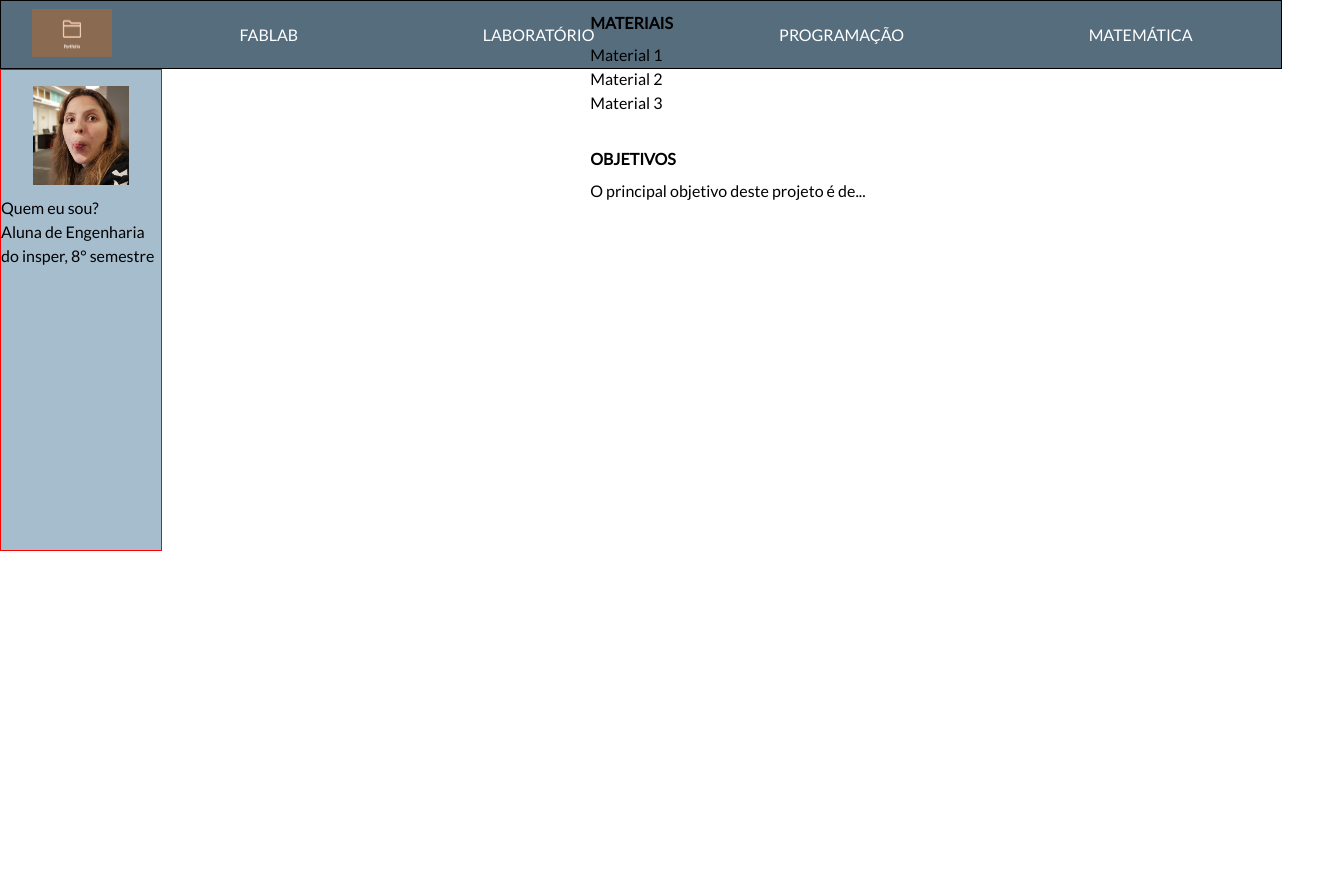
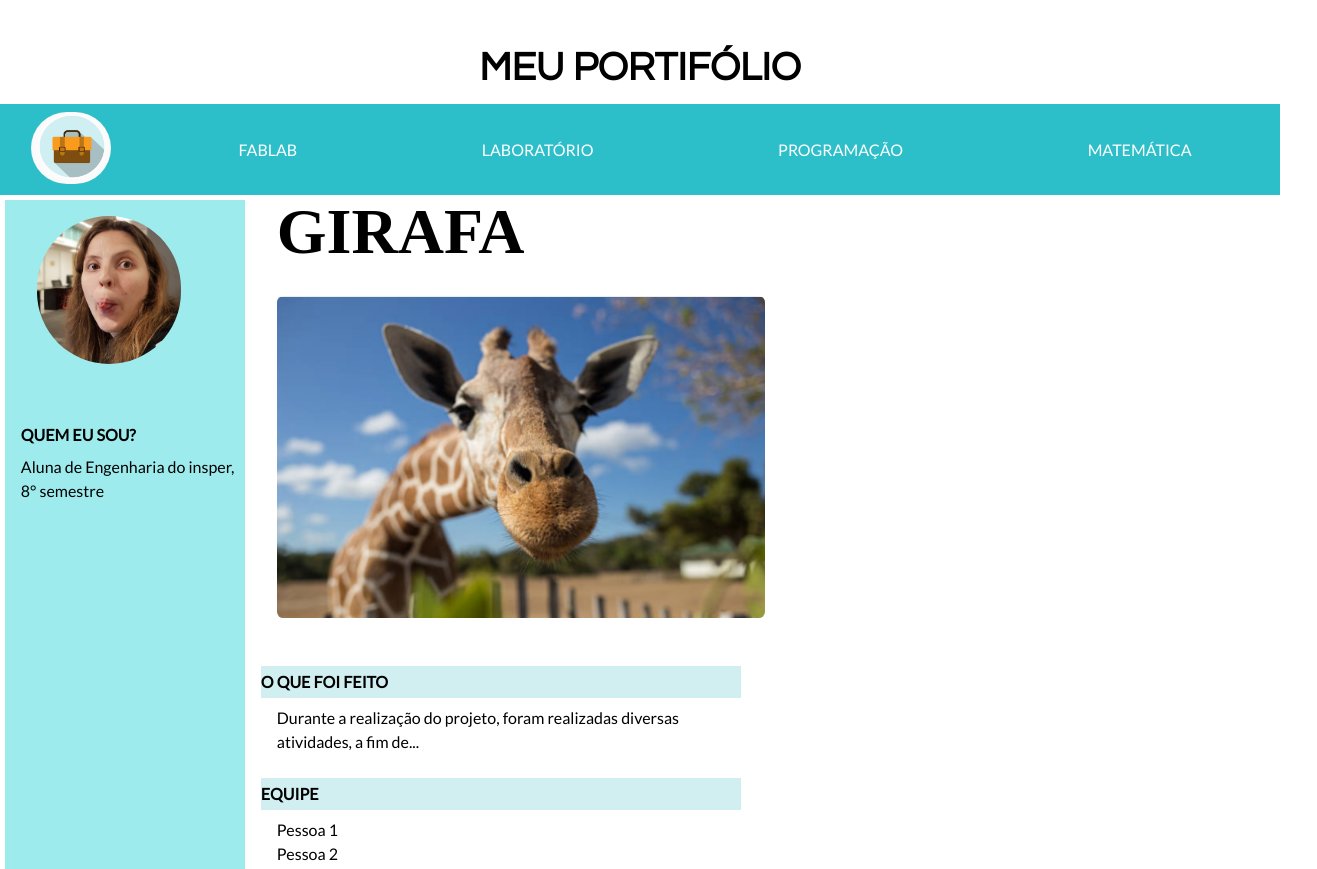
Before and after one commit to beatrizcf2/Handouts-Co-design-de-aplicativos, a plain HTML site: page 11 /projeto.html in a window 1280 px wide. Shown: the top 869 px of the page, 1317 px wide, since content can reach past the window. Drawn offline with Linux system fonts and the light colour scheme; a web font is replaced by a local one.

Commit message:
Alteracao do perfil mais cores

```diff
--- a/11 /assets/css/style.css
+++ b/11 /assets/css/style.css
@@ -1,22 +1,30 @@
-.header {
+.header{
+  font-size:40px;
+  color:black;
+  font-weight:bold;
+  text-align:center;
+  margin-top: 3rem;
+  margin-bottom:1rem;
+  text-transform: uppercase;
+  font-weight: bold;
+  font-family: "Questrial", sans-serif;
+}
+
+.nav {
   left: 5%;
   top: 10%;
   width: 100%;
   height: 100%;
-  border-style: solid;
-  border-width: 0.1rem;
   display: flex;
   align-items: center;
-  background-color: #566D7E;
+  background-color: #2dbfc9;
 }
 
+
 .menu {
-  background-color: #A6BDCE;
-  width: 10rem;
-  height: 30rem;
-  border-style: solid;
-  border-width: 0.1rem;
-  border-color: rgb(255,0,0);
+  background-color: #9eebed;
+  width: 15rem;
+  height: 100rem;
 }
 
 .main-img-cont{
@@ -29,7 +37,8 @@
 .portfolio {
   margin: 0.5rem;
   width: 5rem;
-  height: 3rem;
+  height: 4.5rem;
+  border-radius: 5rem;
 }
 
 .main-menu {
@@ -43,7 +52,6 @@
   margin-left: 0.5rem;
   font-family: "Lato", serif;
   text-transform: uppercase;
-  font
 }
 
 a:link{
@@ -57,28 +65,23 @@ a:link{
   position: relative;
   left: 2rem;
   top: 1rem;
+  border-radius: 5rem;
 }
 
 .profile-text{
+  margin: 1rem;
   width: 30rem;
   font-family: "Lato", serif;
   line-height: 1.5rem;
   position: relative;
   top: 1.5rem;
+  align-items: center;
 }
 
-.destaque{
-  font-family: "Lato", serif;
-  font-weight: bold;
-  text-transform: uppercase;
-  line-height: 1.5rem;
-  padding-bottom: 0.5rem;
-  padding-top: 2rem;
-  font-size: 1rem;
-}
 
 /* index.html */
 
+/*
 .parent {
   display: grid;
   grid-template-columns: 85%;
@@ -87,6 +90,7 @@ a:link{
   position: relative;
   top: -32rem;
 }
+*/
 
 .index-title {
   display: flex;
@@ -224,39 +228,38 @@ a:link{
 
 /* projeto.html */
 
-.parent {
-  display: grid;
-  grid-template-columns: 85%;
-  justify-content: flex-end;
-  margin-right: 1rem;
-  position: relative;
-  top: -32rem;
+.project-main{
+  display: flex;
+  justify-content: flex;
+  margin-right: 5rem;
+  margin-top: 0.3rem;
+  margin-left: 0.3rem;
+  position: absolute;
+  height: 100%;
+  width: 100%;
 }
 
-.project-main{
-  display: flex;
-  flex-wrap: wrap;
-  display: grid;
-  grid-template-columns: 85%;
-  justify-content: flex-end;
-  margin-right: 1rem;
-  position: relative;
-  top: -32rem;
 
+.corpo-texto{
+  margin-bottom: 1.5rem;
+  margin-top: 0.5rem;
+  padding-left: 1rem;
 }
+
 
 .project-title {
   display: flex;
-  justify-content: center;
-  align-items: center;
-  margin-top: 2rem;
+  justify-content: left;
+  align-items: left;
+  margin-left: 2rem;
+  margin-top: 0rem;
   width: 100%;
   font-weight: bold;
   font-family: 'Yrsa', serif;
-  font-size:2.5rem;
+  font-size:4rem;
   text-transform: uppercase;
 }
-
+/*
 .project-cont{
   display: flex;
   width: 100%;
@@ -264,22 +267,25 @@ a:link{
   margin: 2rem;
   flex-wrap: wrap;
 }
-
+*/
 .project-image-cont{
   display: flex;
-  justify-content: center;
-  align-items: center;
+  justify-content: left;
+  align-items: left;
   padding: 2rem;
 }
 
 .project-image {
-  width: 5%;
-  height: 15%;
+  width: 50%;
+  height: 100%;
+  border-radius: 0.4rem;
 }
 
 .project-text {
-  padding: 2rem;
+  padding: 1rem;
   width: 30rem;
+  justify-content: left;
+  align-items: left;
   font-family: "Lato", serif;
   line-height: 1.5rem;
 }
@@ -288,8 +294,23 @@ a:link{
   font-family: "Lato", serif;
   font-weight: bold;
   text-transform: uppercase;
+  line-height: 1rem;
+  padding-bottom: 0.5rem;
+  padding-top: 0.5rem;
+  font-size: 1rem;
+  background-color: #d1eef0;
+
+}
+
+.destaque-profile{
+  font-family: "Lato", serif;
+  font-weight: bold;
+  text-transform: uppercase;
   line-height: 1.5rem;
   padding-bottom: 0.5rem;
   padding-top: 2rem;
   font-size: 1rem;
+  justify-content: center;
+  align-items: center;
+
 }
--- a/11 /projeto.html
+++ b/11 /projeto.html
@@ -9,9 +9,12 @@
 </head>
 <body>
   <header class="header">
+  	Meu Portifólio
+  </header>
+  <nav class="nav">
     <div class="main-img-cont">
       <a href="index.html">
-        <img class="portfolio" src="assets/img/port.png" alt="portfolio">
+        <img class="portfolio" src="assets/img/meuportifolio.png" alt="portfolio">
       </a>
     </div>
     <ul class="main-menu">
@@ -19,44 +22,44 @@
       <li class="main-menu-item"><a href="categoria.html">Laboratório</a></li>
       <li class="main-menu-item"><a href="categoria.html">Programação</a></li>
       <li class="main-menu-item"><a href="categoria.html">Matemática</a></li>
-  </header>
+  </nav>
 
-  <header class="menu">
+
+  <main class="project-main">
+  	<aside class="menu">
     	<div>
      	  <img class="foto-perfil" src="assets/img/cacau.jpg" alt="foto de perfil">
     	</div>
-    <div class="profile-text">Quem eu sou?
+    	<div class="profile-text">
+     	  <h1 class="destaque-profile">Quem eu sou?</h1>
      	  <p>
-        Aluna de Engenharia
+     	    Aluna de Engenharia do insper,
      	  </p>
      	  <p>
-        do insper, 8° semestre
+     	 	8° semestre
      	  </p>
         </div>
-  </header>
-
-  <main class="project-main">
-    <div class="parent">
+    </aside>
+<!-- ajustar texto do perfil-->
+    <div>
       <h1 class="project-title">
         Girafa
       </h1>
-      <div class="project-cont">
-        <div class="project-image-cont">
+      <aside class="project-image-cont">
           <img  class="project-image" src="assets/img/girafa.jpg" alt=" capa do projeto girafa">
-        </div>
+      </aside>
+      <section class="project-cont">
         <div class="project-text">
           <h2 class="destaque">
             O que foi feito
           </h2>
-          <p>
+          <p class="corpo-texto">
             Durante a realização do projeto, foram realizadas diversas atividades, a fim de...
           </p>
-
           <h2 class="destaque">
             Equipe
           </h2>
-
-          <ul>
+          <ul class="corpo-texto">
             <li>Pessoa 1</li>
             <li>Pessoa 2</li>
           </ul>
@@ -65,7 +68,7 @@
           <h2 class="destaque">
             Materiais
           </h2>
-          <ul>
+          <ul class="corpo-texto">
             <li>Material 1</li>
             <li>Material 2</li>
             <li>Material 3</li>
@@ -74,11 +77,11 @@
           <h2 class="destaque">
             Objetivos
           </h2>
-          <p>
+          <p class="corpo-texto">
             O principal objetivo deste projeto é de...
           </p>
         </div>
-      </div>
+      </section>
     </div>
   </main>
 </body>
```
Also changed, not shown: 11 /categoria.html (+14 -11 lines), 11 /assets/img/meuportifolio.png (added), 2 other files. Lines whose indentation alone changed are shown as unchanged.
